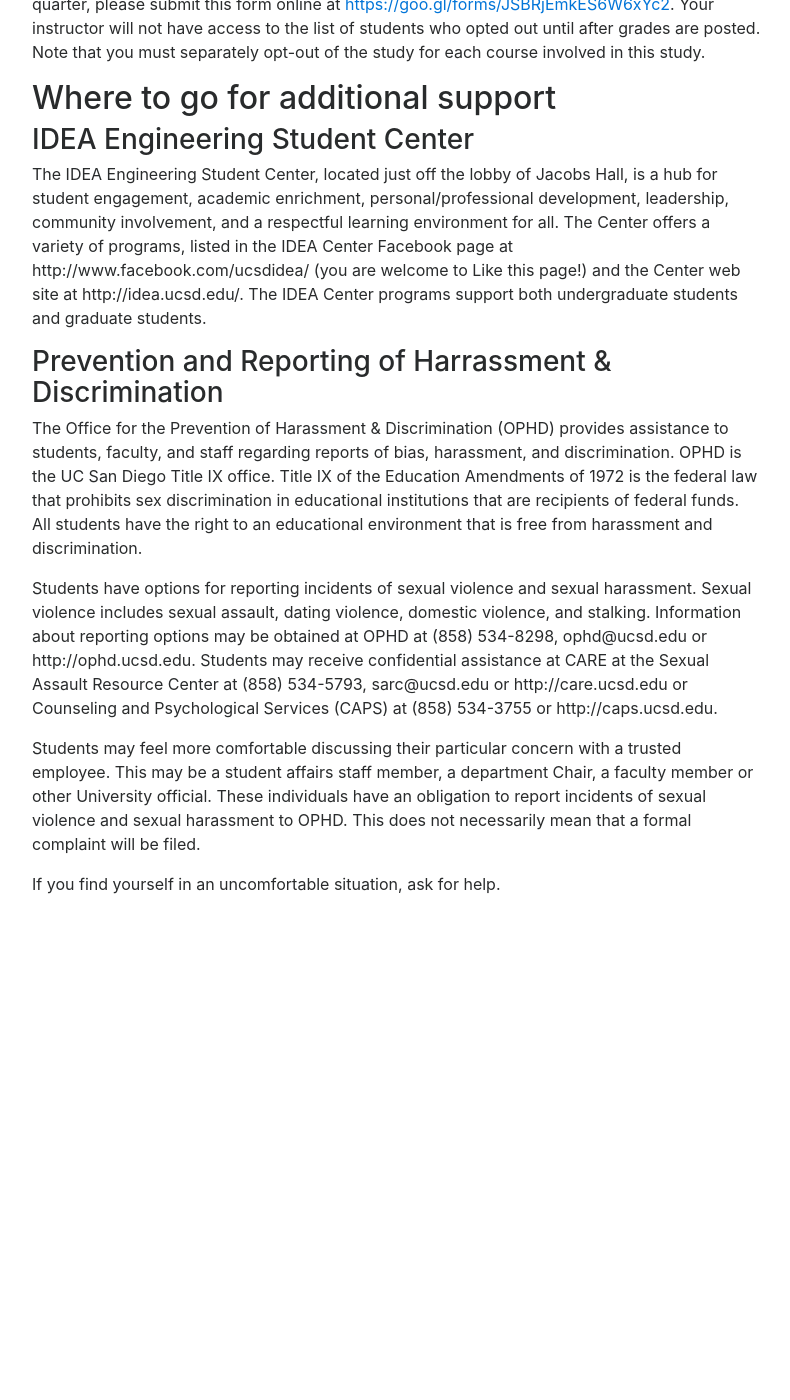
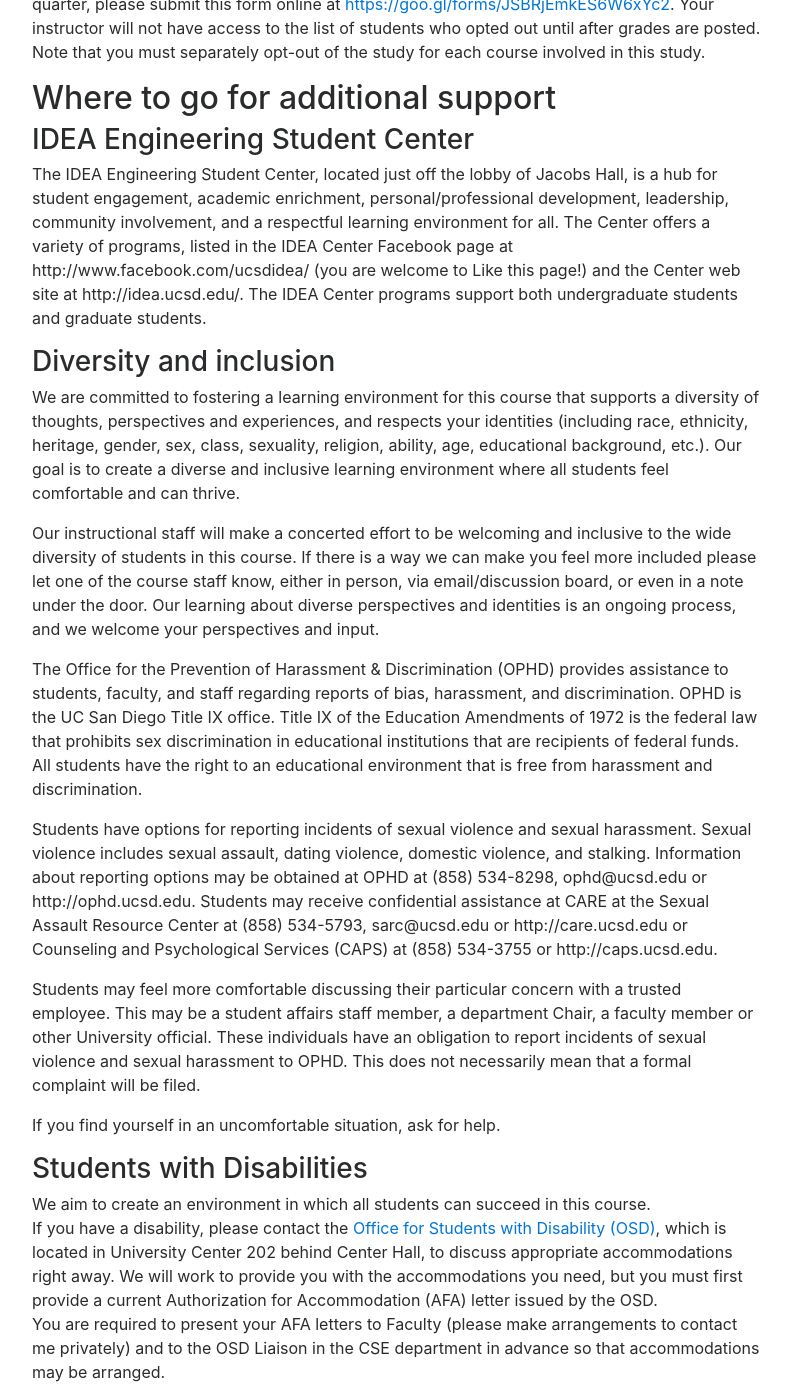
Before and after one commit to ucsd-cse8a-f18/ucsd-cse8a-f18.github.io, a Jekyll site: the page built from index.md, in a window 1280 px wide and 1400 px high, scrolled down 15207 px. Shown: the whole window, without its empty margins (243-1033 px from the left). Built offline with Jekyll 4.4.1, drawn with Linux system fonts in a browser that asks for light colours; nearby versions of some CDN libraries; before the commit the page ends 16119 px from its top, so only the background shows below that.

Commit message:
Update index.md

```diff
--- a/index.md
+++ b/index.md
@@ -726,7 +726,19 @@ You may call the Human Research Protections Program Office at 858-246-HRPP (858-
 The IDEA Engineering Student Center, located just off the lobby of Jacobs Hall, is a hub for student engagement, academic enrichment, personal/professional development, leadership, community involvement, and a respectful learning environment for all.  The Center offers a variety of programs, listed in the IDEA Center Facebook page at http://www.facebook.com/ucsdidea/ (you are welcome to Like this page!) and the Center web site at http://idea.ucsd.edu/.  The IDEA Center programs support both undergraduate students and graduate students.
 
 
-### Prevention and Reporting of Harrassment & Discrimination
+### Diversity and inclusion
+
+We are committed to fostering a learning environment for this course that supports a diversity of thoughts,
+perspectives and experiences, and respects your identities (including race, ethnicity, heritage, gender, sex, class,
+sexuality, religion, ability, age, educational background, etc.).  Our goal is to create a diverse
+and inclusive learning environment where all students feel comfortable and can thrive.
+
+Our instructional staff will make a concerted effort to be welcoming and inclusive to the wide
+diversity of students in this course.  If there is a way we can make you feel more included please
+let one of the course staff know, either in person, via email/discussion board, or even in a note under
+the door.  Our learning about diverse perspectives and identities is an ongoing process, and we
+welcome your perspectives and input.
+
 
 The Office for the Prevention of Harassment & Discrimination (OPHD) provides assistance to students, faculty, and staff
 regarding reports of bias, harassment, and discrimination. OPHD is the UC San Diego Title IX office. Title IX of the Education
@@ -745,3 +757,16 @@ report incidents of sexual violence and sexual harassment to OPHD. This does not
 be filed.
 
 If you find yourself in an uncomfortable situation, ask for help.
+
+
+### Students with Disabilities
+
+We aim to create an environment in which all students can succeed in this course.
+If you have a disability, please contact the
+<a href="https://disabilities.ucsd.edu/about/index.html" target="_blank">
+Office for Students with Disability (OSD)</a>,
+which is located in University Center 202 behind Center Hall, to discuss appropriate accommodations
+right away.  We will work to provide you with the accommodations you need,
+but you must first provide a current Authorization for Accommodation (AFA) letter issued by the OSD.
+You are required to present your AFA letters to Faculty (please make arrangements to contact me privately)
+and to the OSD Liaison in the CSE department in advance so that accommodations may be arranged.
```
